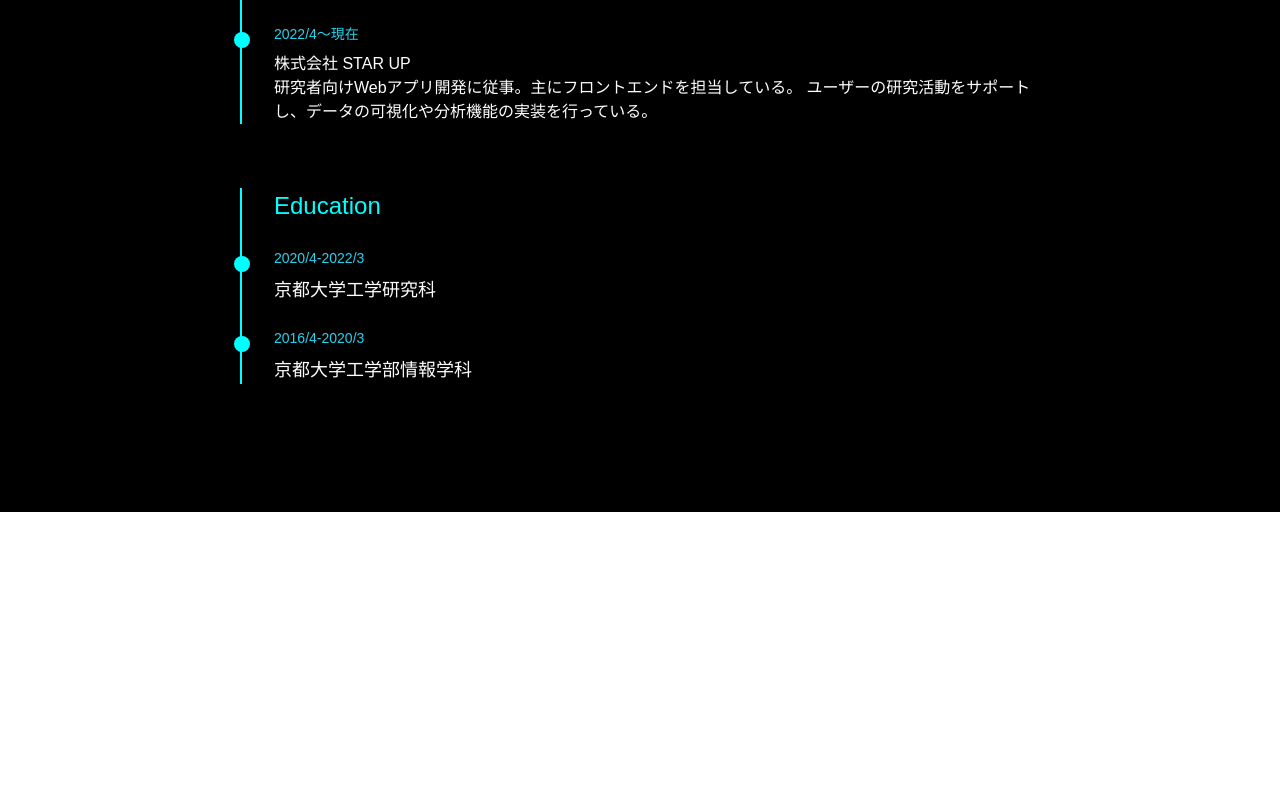
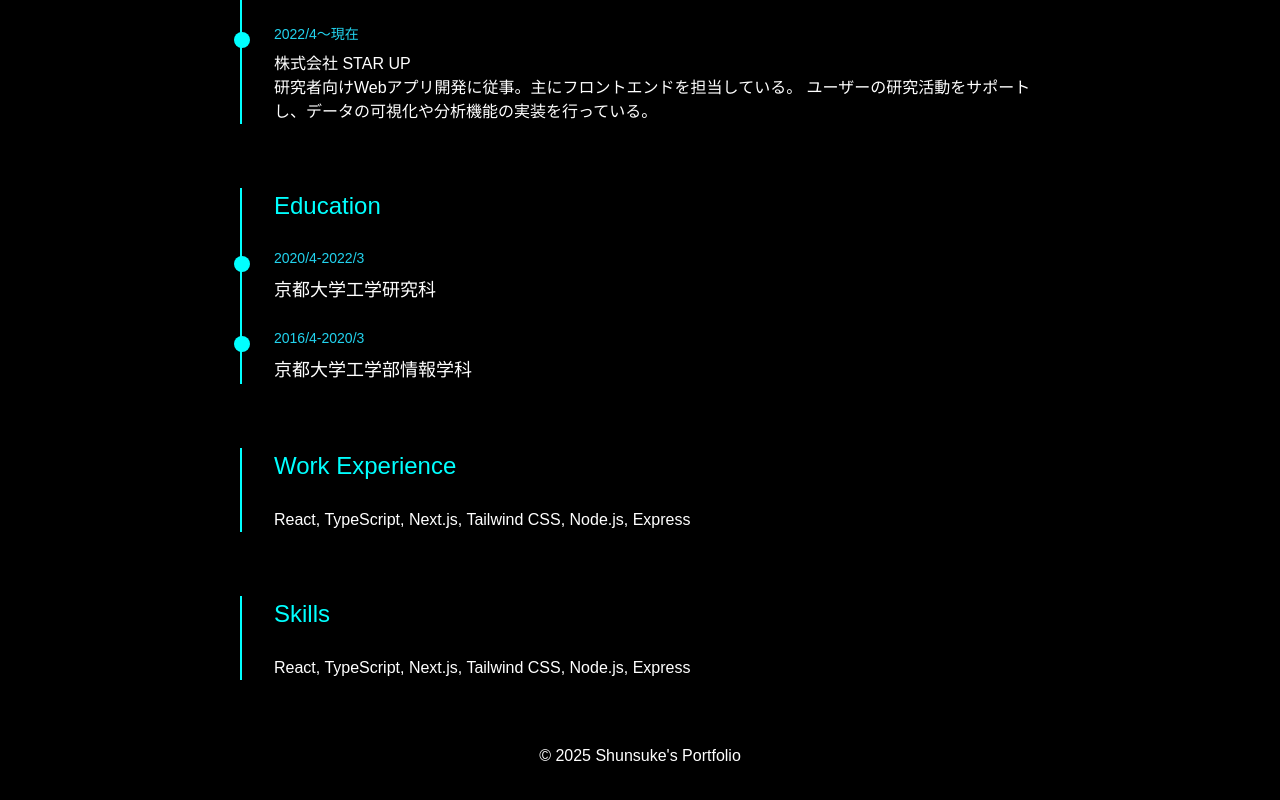
Before and after one commit to kimushun-65/Portfolio, a Next.js app in the folder frontend/: page / in a window 1280 px wide. Shown: the part 1256-2056 px from the top of the page. Before the commit the page ends 1768 px from the top, so only its background shows below. Built offline with nearby package versions, Linux system fonts and the light colour scheme.

Commit message:
要素の追加

```diff
--- a/frontend/components/display/homeContainer.tsx
+++ b/frontend/components/display/homeContainer.tsx
@@ -83,6 +83,17 @@ export default function HomeContainer() {
               <div className='text-lg text-white'>京都大学工学部情報学科</div>
             </div>
           </div>
+          <div className='section work'>
+            <h2>Work Experience</h2>
+            <p>React, TypeScript, Next.js, Tailwind CSS, Node.js, Express</p>
+          </div>
+          <div className='section skills'>
+            <h2>Skills</h2>
+            <p>React, TypeScript, Next.js, Tailwind CSS, Node.js, Express</p>
+          </div>
+        </div>
+        <div className='flex items-center justify-center'>
+          <p>© 2025 Shunsuke&apos;s Portfolio</p>
         </div>
       </div>
     </div>
```
